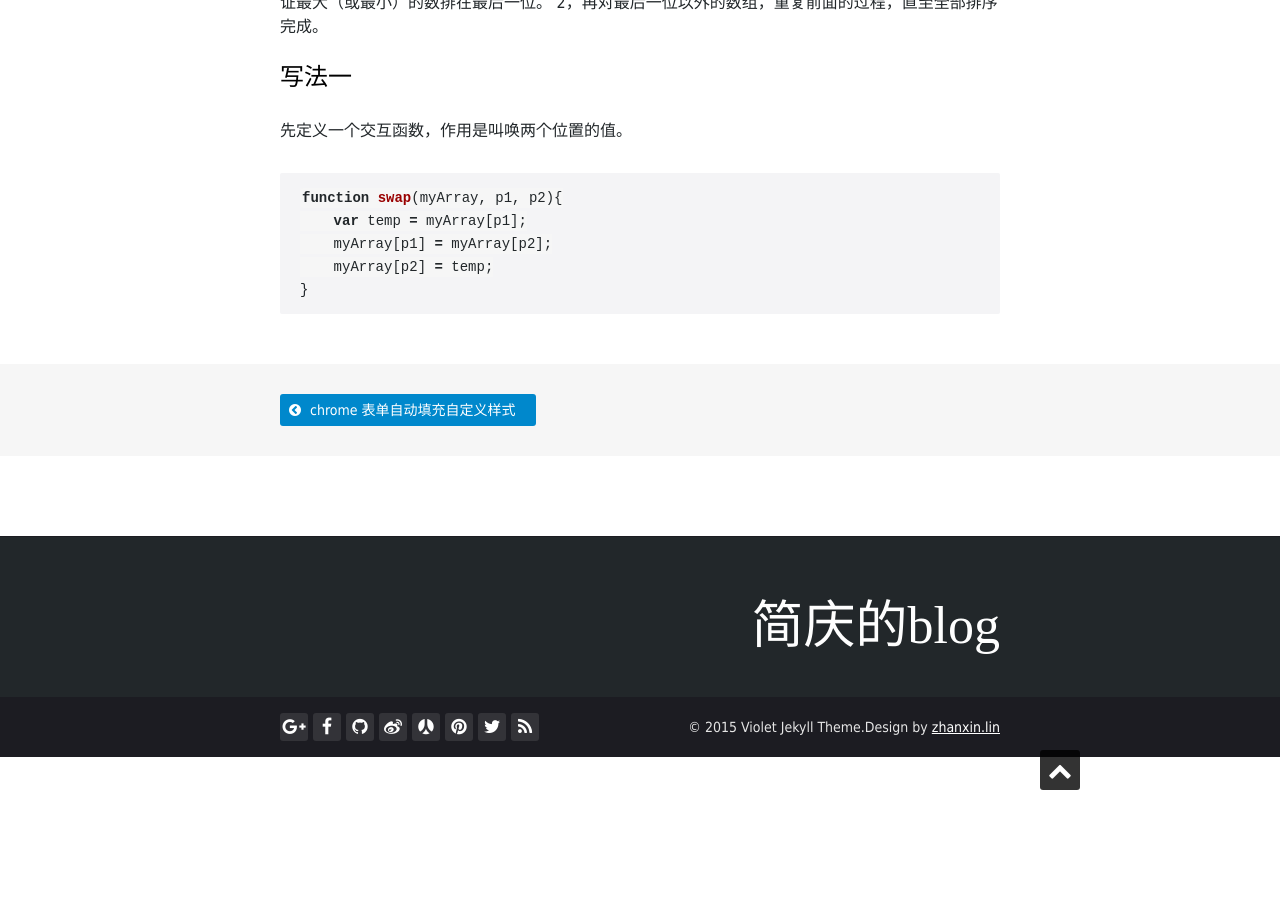
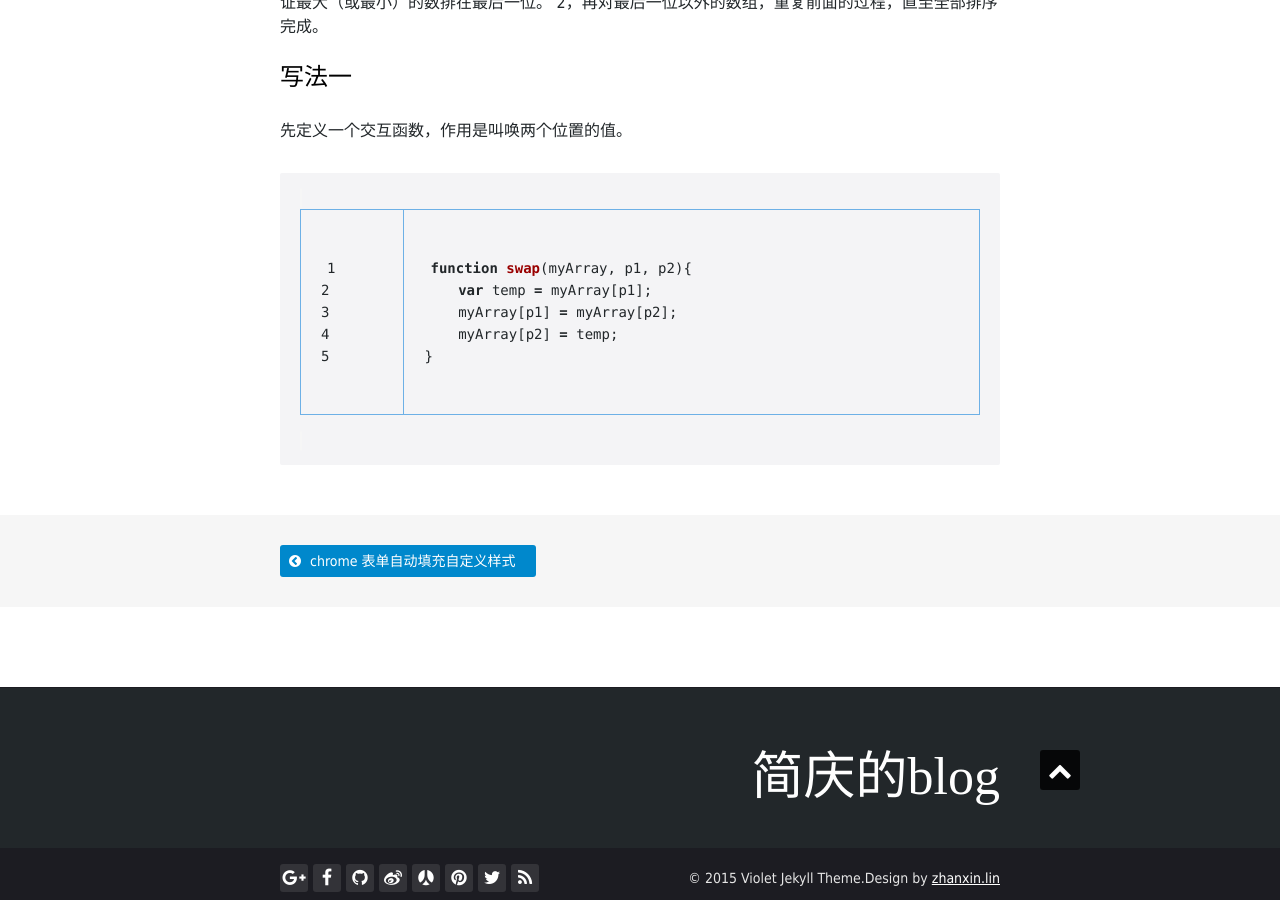
Before and after one commit to woaixiangbao/woaixiangbao.github.io, a Jekyll site: the page built from _posts/2016-08-01-javascript-bubble-sort.md, in a window 1280 px wide and 900 px high, scrolled down 733 px. Built offline with Jekyll 4.4.1, drawn with Linux system fonts in a browser that asks for light colours; nearby versions of some CDN libraries; some web fonts are replaced; Markdown is read by kramdown in place of the engine named in the settings.

Commit message:
roll back

````diff
--- a/_posts/2016-08-01-javascript-bubble-sort.md
+++ b/_posts/2016-08-01-javascript-bubble-sort.md
@@ -17,10 +17,10 @@ javascript 冒泡排序算法是学习javascript诸多算法中最基本最简
 ###写法一
 
 先定义一个交互函数，作用是叫唤两个位置的值。
-```js
+{% highlight js linenos %}
 function swap(myArray, p1, p2){
     var temp = myArray[p1];
     myArray[p1] = myArray[p2];
     myArray[p2] = temp;
 }
-```
+{% endhighlight %}
````
